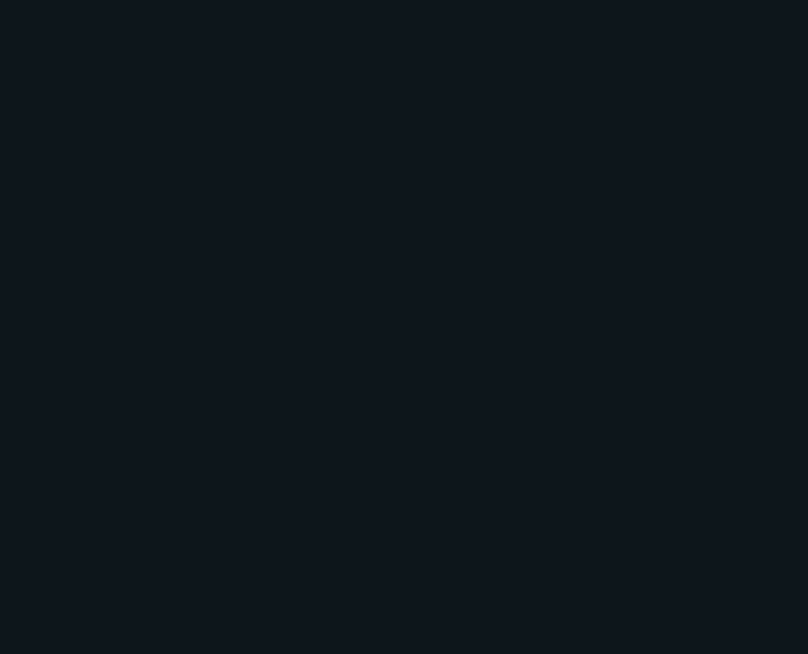
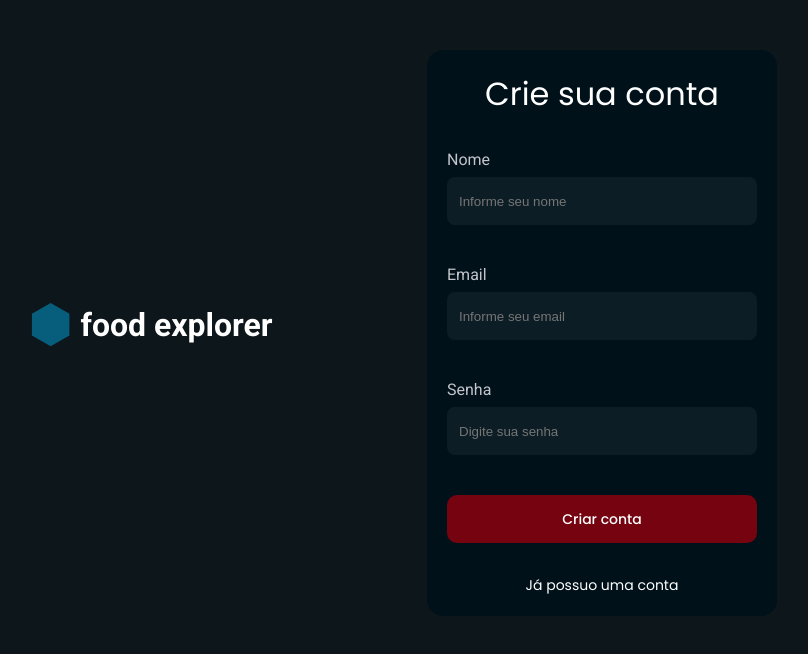
Before and after one commit to phrsilva/food-explorer-frontend, a React (Vite) app: page /cadastro in a window 1280 px wide. Before the commit this address had no page. Shown: the top 654 px of the page, without its empty margins (263-1071 px from the left). Built offline with nearby package versions, Linux system fonts and the light colour scheme.

Commit message:
tela de cadastro e visual desktop

```diff
--- /dev/null
+++ b/src/paginas/cadastro/index.jsx
@@ -0,0 +1,38 @@
+import { Logo } from "../../componentes/logo"
+import { Container, Formulario } from "./styles"
+import { Entrada } from "../../componentes/entrada"
+import { Botao } from "../../componentes/botao"
+import { BotaoDeTexto } from "../../componentes/botaoDeTexto"
+export function Cadastro() {
+    return (
+        <Container>
+            <div className="logo">
+                <Logo />
+            </div>
+
+            <div className="formulario">
+
+                <span>Crie sua conta</span>
+
+                <Formulario>
+                    <p>Nome</p>
+                    <Entrada type="text" placeholder="Informe seu nome" />
+                </Formulario>
+                <Formulario>
+                    <p>Email</p>
+                    <Entrada type="email" placeholder="Informe seu email" />
+                </Formulario>
+                <Formulario>
+                    <p>Senha</p>
+                    <Entrada type="password" placeholder="Digite sua senha" />
+                </Formulario>
+                <Formulario>
+                    <Botao title="Criar conta"/>
+                    <BotaoDeTexto title="Já possuo uma conta"/>
+                </Formulario>
+            </div>
+
+
+        </Container>
+    )
+}
--- /dev/null
+++ b/src/paginas/cadastro/styles.js
@@ -0,0 +1,84 @@
+import styled from "styled-components";
+import { PontoDeQuebra } from "../../estilos/pontoDeQuebra";
+
+export const Container = styled.div`
+    margin: 12rem auto;
+    width: 100%;
+    max-width: 47.6rem;
+
+    h1 {
+
+        color: ${({theme}) => theme.CLARO.CLARO_100};
+        font-size: 3.2rem;
+        margin-bottom: 1.6rem;
+    }
+
+    // Esconde o span em exibições para dispositivos movéis
+    span {
+        display: none;
+    }
+
+    @media (min-width: ${PontoDeQuebra}) {
+        /* A partir de 768px, exibir logo no lado direito e formulario no lado esquerdo */
+        width: 100%;
+        max-width: 100vh;
+
+
+
+        display: grid;
+        grid-template-areas: "logo formulario";
+        grid-template-columns: 1fr 1fr;
+        align-items: center;
+        justify-content: center;
+        gap: 10rem;
+        margin: 5rem auto;
+
+        .logo {
+
+        }
+
+        .formulario {
+            padding: 2rem;
+            border-radius: 1.6rem;
+            background-color: ${({theme}) => theme.ESCURO.ESCURO_700};
+
+            > span {
+                color: ${({theme}) => theme.CLARO.CLARO_100};
+                font-family: 'Poppins', sans-serif;
+                font-size: 3.2rem;
+                margin-bottom: 1.6rem;
+
+                display: flex;
+                align-items: center;
+                justify-content: center;
+
+
+            }
+
+        }
+    }
+
+`
+export const Formulario = styled.form`
+
+    margin-top: 3.2rem;
+    margin-left: 6.5rem;
+    margin-right: 4.7rem;
+    display: flex;
+    flex-direction: column;
+
+    p {
+        color: ${({theme}) => theme.CLARO.CLARO_400};
+        font-size: 1.6rem;
+
+    }
+
+    @media (min-width: ${PontoDeQuebra}) {
+        margin: 0 auto;
+        margin-top: 3.2rem;
+    }
+
+
+
+
+`;
--- a/src/rotas/aut.routes.jsx
+++ b/src/rotas/aut.routes.jsx
@@ -1,10 +1,12 @@
 import { Routes, Route } from "react-router-dom";
 import {Login} from "../paginas/login"
+import {Cadastro} from "../paginas/cadastro"
 
 export function RotasDeAutenticacao() {
     return (
         <Routes>
             <Route path="/" element={<Login />} />
+            <Route path="/cadastro" element={<Cadastro />} />
 
         </Routes>
     );
```
